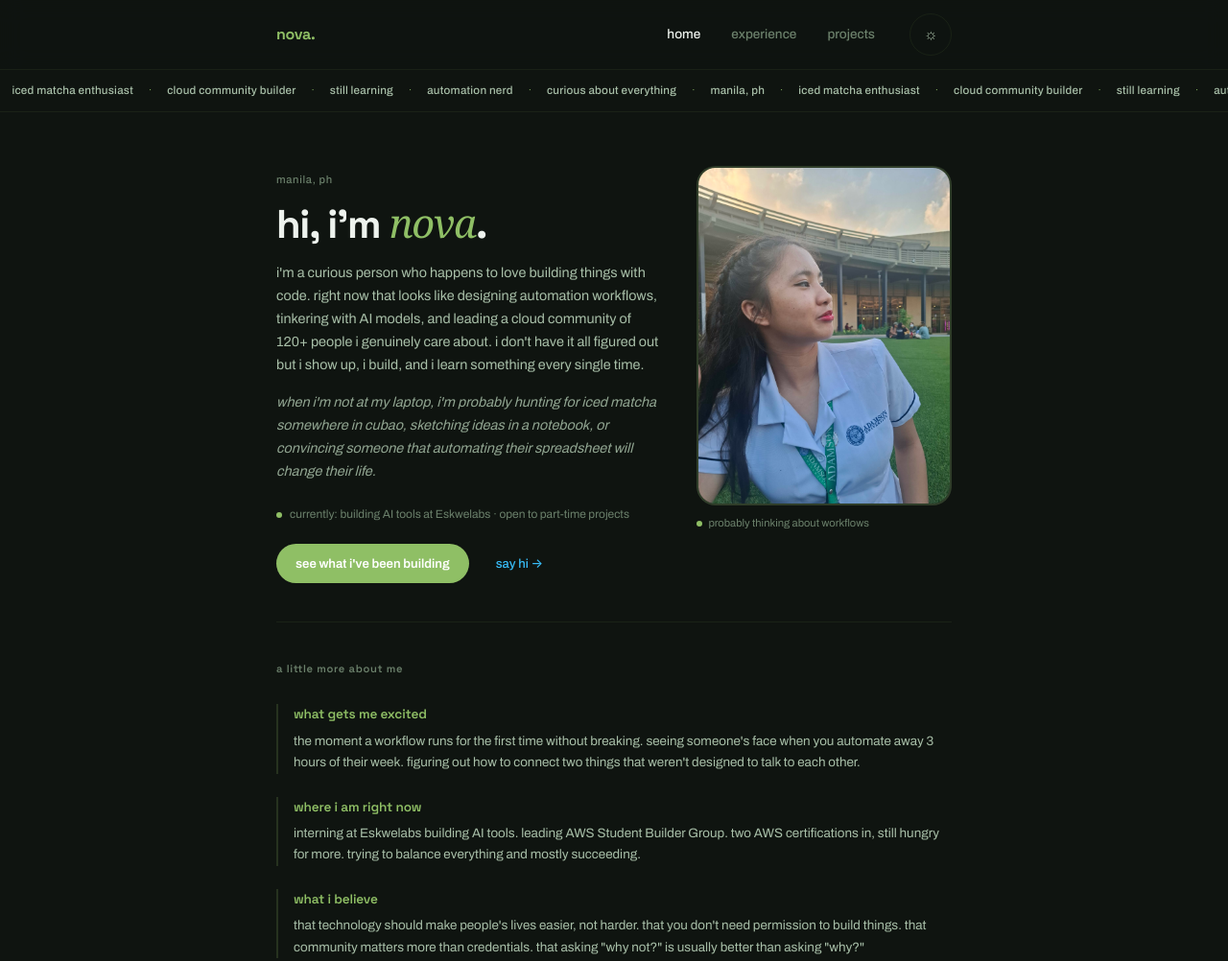
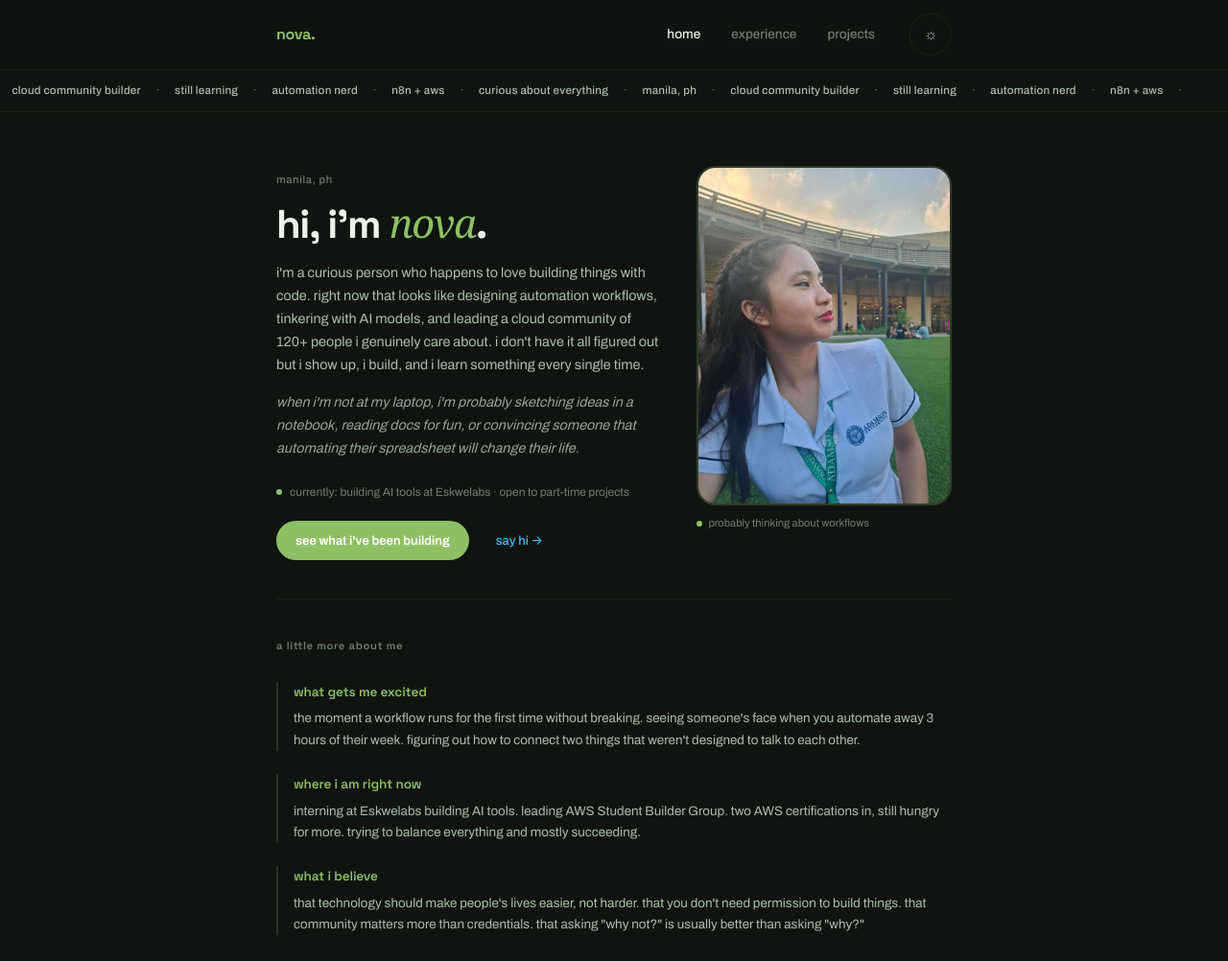
Before and after one commit to novadar-star/final-portfolio, a plain HTML site: page index.html in a window 1280 px wide. Shown: the top 1002 px of the page at 96% size. Drawn offline with Linux system fonts and the light colour scheme; no server answers; a web font is replaced by a local one.

Commit message:
remove performative matcha references — keep the color, drop the repeated word

```diff
--- a/index.html
+++ b/index.html
@@ -6,7 +6,7 @@
   <link rel="icon" type="image/svg+xml" href="favicon.svg">
   <meta name="description" content="Nova — curious builder, cloud community leader, and automation enthusiast based in Manila. Currently figuring things out one pipeline at a time.">
   <meta property="og:title" content="nova.">
-  <meta property="og:description" content="hi, i'm nova. i build things, lead cloud communities, and drink too much matcha.">
+  <meta property="og:description" content="hi, i'm nova. i build automations, lead cloud communities, and figure things out one pipeline at a time.">
   <meta property="og:image" content="pics/nova-photo.jpg">
   <meta property="og:type" content="website">
   <meta name="twitter:card" content="summary_large_image">
@@ -37,7 +37,18 @@
       <span class="marquee-dot">&middot;</span>
       <span class="marquee-pill">manila, ph</span>
       <span class="marquee-dot">&middot;</span>
-      <span class="marquee-pill">iced matcha enthusiast</span>
+      <span class="marquee-pill">cloud community builder</span>
+      <span class="marquee-dot">&middot;</span>
+      <span class="marquee-pill">still learning</span>
+      <span class="marquee-dot">&middot;</span>
+      <span class="marquee-pill">automation nerd</span>
+      <span class="marquee-dot">&middot;</span>
+      <span class="marquee-pill">n8n + aws</span>
+      <span class="marquee-dot">&middot;</span>
+      <!-- duplicate -->
+      <span class="marquee-pill">curious about everything</span>
+      <span class="marquee-dot">&middot;</span>
+      <span class="marquee-pill">manila, ph</span>
       <span class="marquee-dot">&middot;</span>
       <span class="marquee-pill">cloud community builder</span>
       <span class="marquee-dot">&middot;</span>
@@ -45,18 +56,7 @@
       <span class="marquee-dot">&middot;</span>
       <span class="marquee-pill">automation nerd</span>
       <span class="marquee-dot">&middot;</span>
-      <!-- duplicate -->
-      <span class="marquee-pill">curious about everything</span>
-      <span class="marquee-dot">&middot;</span>
-      <span class="marquee-pill">manila, ph</span>
-      <span class="marquee-dot">&middot;</span>
-      <span class="marquee-pill">iced matcha enthusiast</span>
-      <span class="marquee-dot">&middot;</span>
-      <span class="marquee-pill">cloud community builder</span>
-      <span class="marquee-dot">&middot;</span>
-      <span class="marquee-pill">still learning</span>
-      <span class="marquee-dot">&middot;</span>
-      <span class="marquee-pill">automation nerd</span>
+      <span class="marquee-pill">n8n + aws</span>
       <span class="marquee-dot">&middot;</span>
     </div>
   </div>
@@ -77,9 +77,9 @@
           and i learn something every single time.
         </p>
         <p class="hero-sub hero-sub-2">
-          when i'm not at my laptop, i'm probably hunting for iced matcha
-          somewhere in cubao, sketching ideas in a notebook, or convincing someone
-          that automating their spreadsheet will change their life.
+          when i'm not at my laptop, i'm probably sketching ideas in a notebook,
+          reading docs for fun, or convincing someone that automating their
+          spreadsheet will change their life.
         </p>
         <p class="hero-currently">
           <span class="caption-dot"></span>
@@ -214,7 +214,7 @@
       <h2 class="contact-heading">let's connect</h2>
       <p class="contact-text">
         whether it's a project, a collaboration, or you just wanna talk
-        about automations over matcha — i'm in!
+        about workflows and cloud stuff — i'm around.
       </p>
       <div class="contact-links">
         <a href="mailto:darlanovasumanting06@gmail.com" class="btn-primary">email me</a>
@@ -226,7 +226,7 @@
 
     <!-- Heart -->
     <footer class="site-footer">
-      <p class="footer-credit">built by nova, powered by matcha. 2026.</p>
+      <p class="footer-credit">built by nova. 2026.</p>
       <button class="heart-btn" aria-label="Like this site">
         <span class="heart-icon">&#9829;</span>
         <span class="heart-count">0</span>
```
